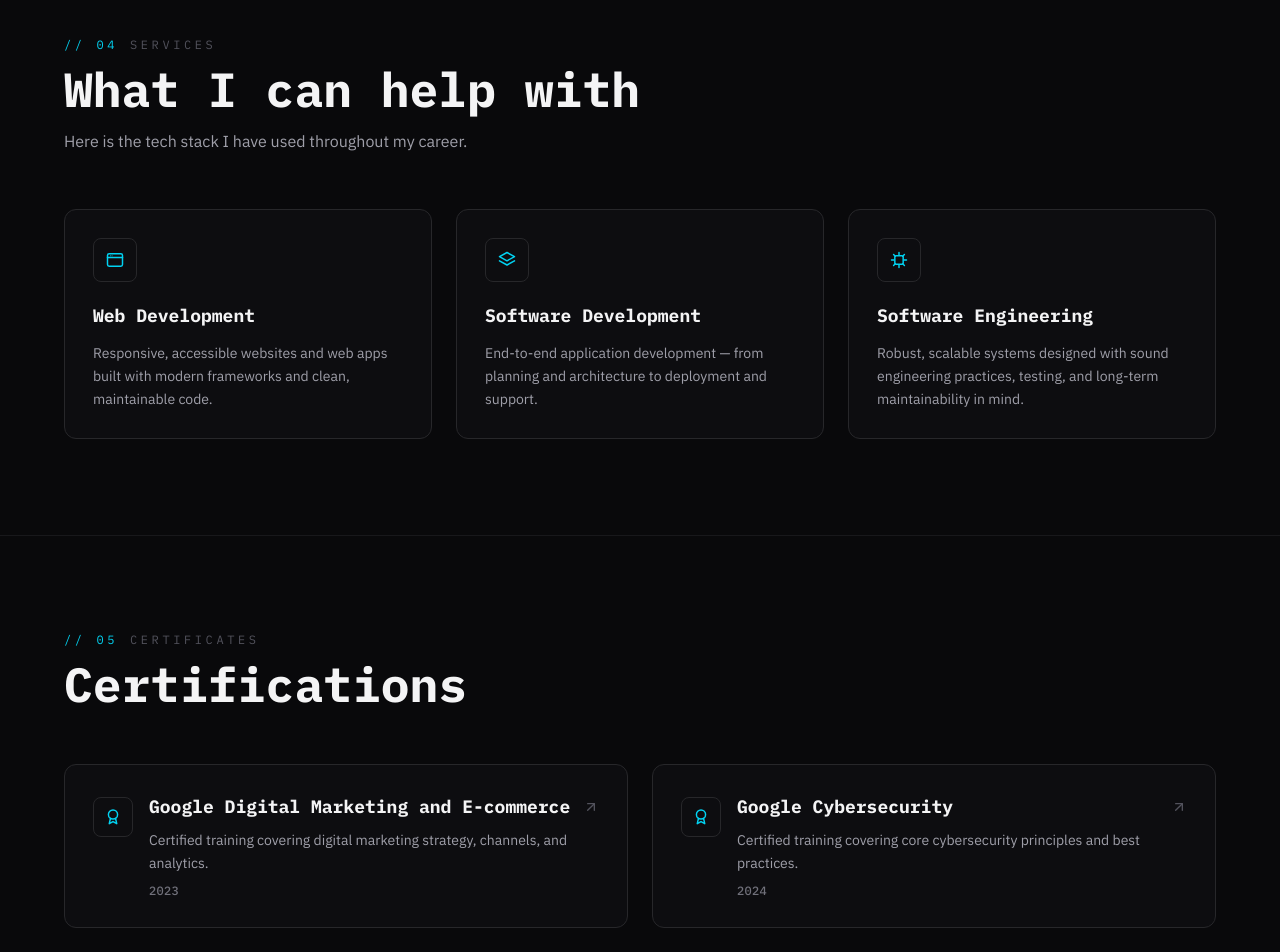
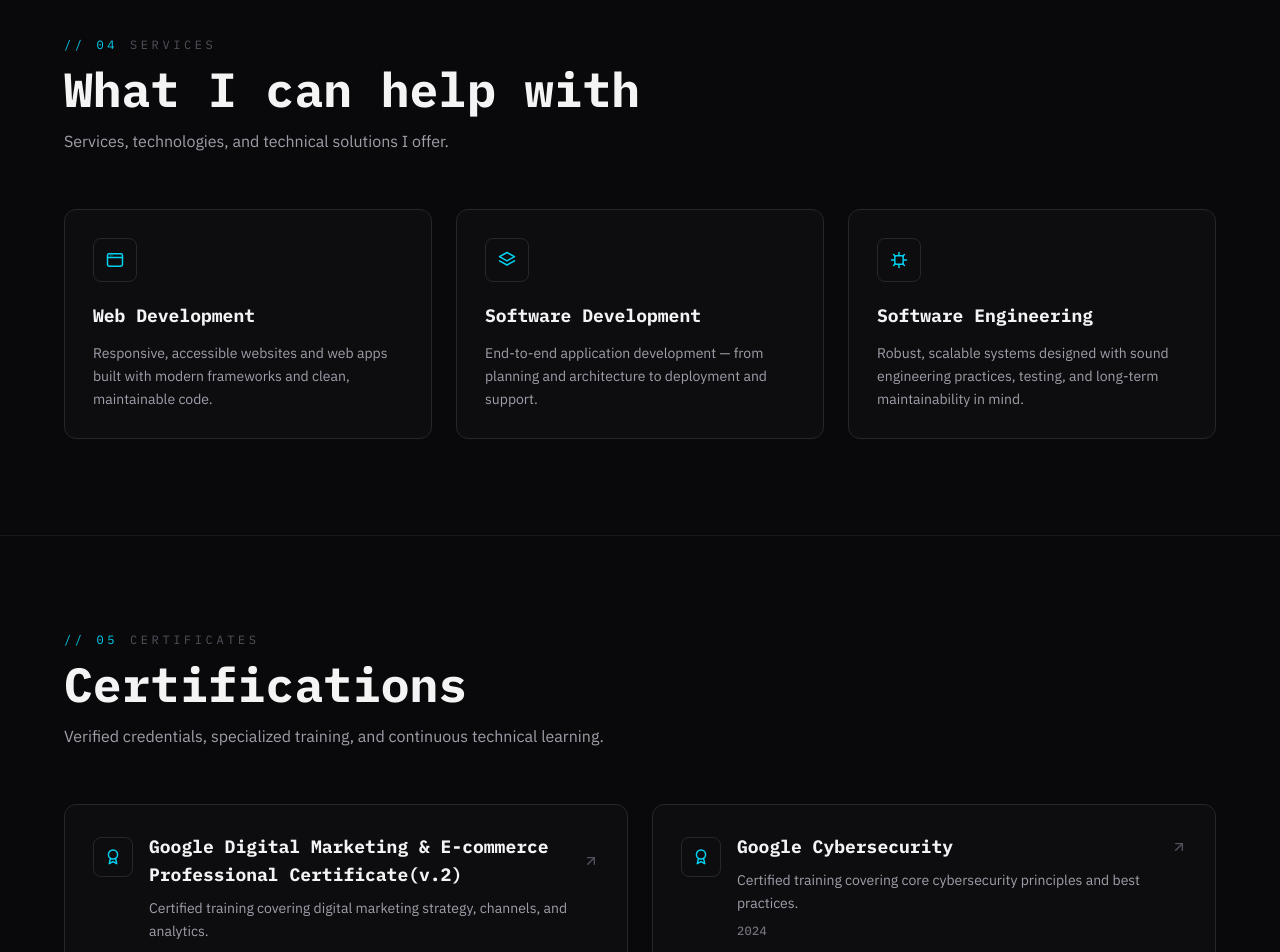
Before and after one commit to cirilobucatcat/cirilobucatcat.github.io, a Next.js app: page / in a window 1280 px wide. Shown: the part 3160-4112 px from the top of the page. Built offline with nearby package versions, Linux system fonts and the light colour scheme.

Commit message:
certificates badges and fixed sub text in every title section

```diff
--- a/components/Certificates.tsx
+++ b/components/Certificates.tsx
@@ -3,18 +3,18 @@ import SectionEyebrow from "./SectionEyebrow";
 
 const CERTIFICATES = [
   {
-    title: "Google Digital Marketing and E-commerce",
+    title: "Google Digital Marketing & E-commerce Professional Certificate(v.2)",
     description:
       "Certified training covering digital marketing strategy, channels, and analytics.",
-    year: "2023",
-    link: "https://www.credly.com/badges/your-badge-id-here",
+    year: "2026",
+    link: "https://www.credly.com/badges/7b6d5d11-30fd-494c-b0e2-291aab5c306f/public_url?trk=public_profile_see-credential",
   },
   {
     title: "Google Cybersecurity",
     description:
       "Certified training covering core cybersecurity principles and best practices.",
     year: "2024",
-    link: "https://www.credly.com/badges/your-badge-id-here",
+    link: "https://www.credly.com/badges/1be80ef6-ea03-47fc-b5f5-d105242903d3/public_url",
   },
 ];
 
@@ -33,6 +33,10 @@ export default function Certificates() {
         >
           Certifications
         </h2>
+
+        <p className="mt-4 max-w-2xl font-sans text-zinc-400">
+          Verified credentials, specialized training, and continuous technical learning.
+        </p>
 
         <div className="mt-14 grid gap-6 sm:grid-cols-2">
           {CERTIFICATES.map((cert) => (
--- a/components/Services.tsx
+++ b/components/Services.tsx
@@ -31,7 +31,7 @@ export default function Services() {
                     What I can help with
                 </h2>
                 <p className="mt-4 max-w-2xl font-sans text-zinc-400">
-                    Here is the tech stack I have used throughout my career.
+                    Services, technologies, and technical solutions I offer.
                 </p>
 
                 <div className="mt-14 grid gap-6 sm:grid-cols-2 lg:grid-cols-3">
```
